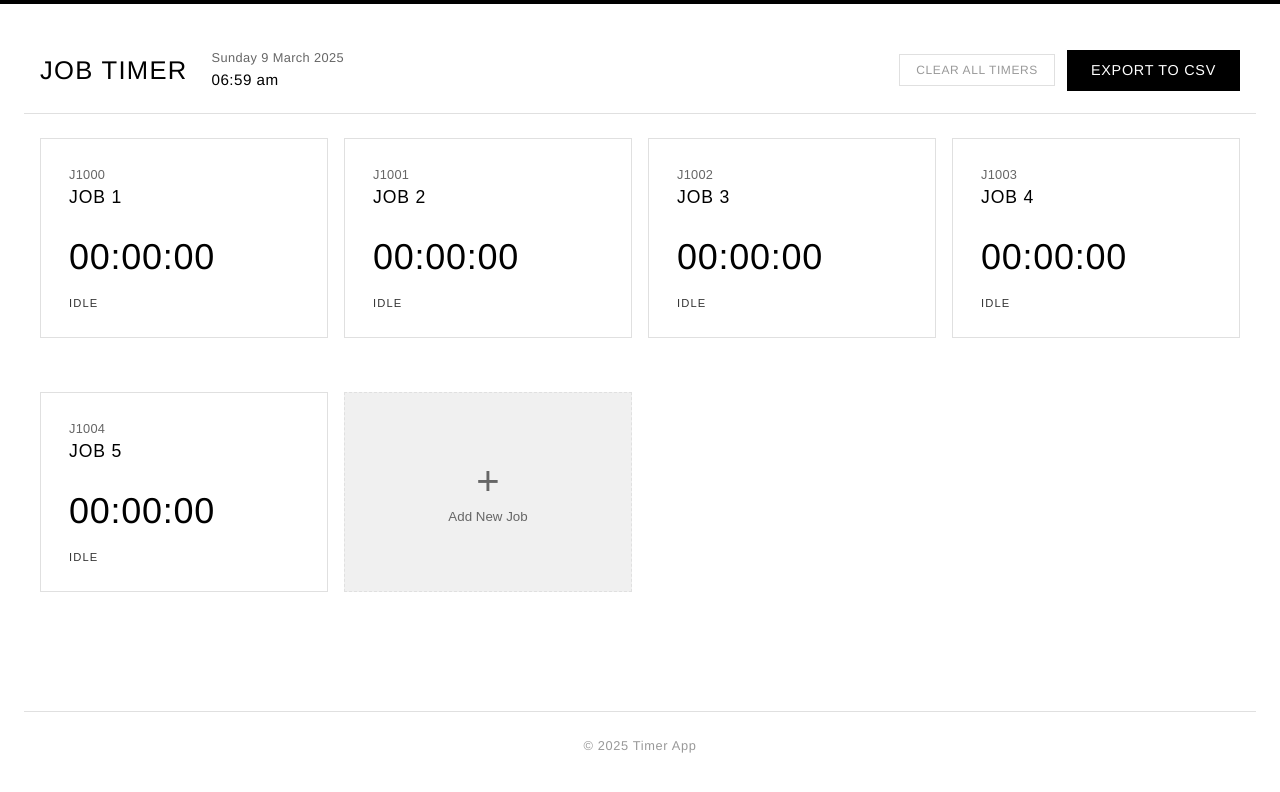
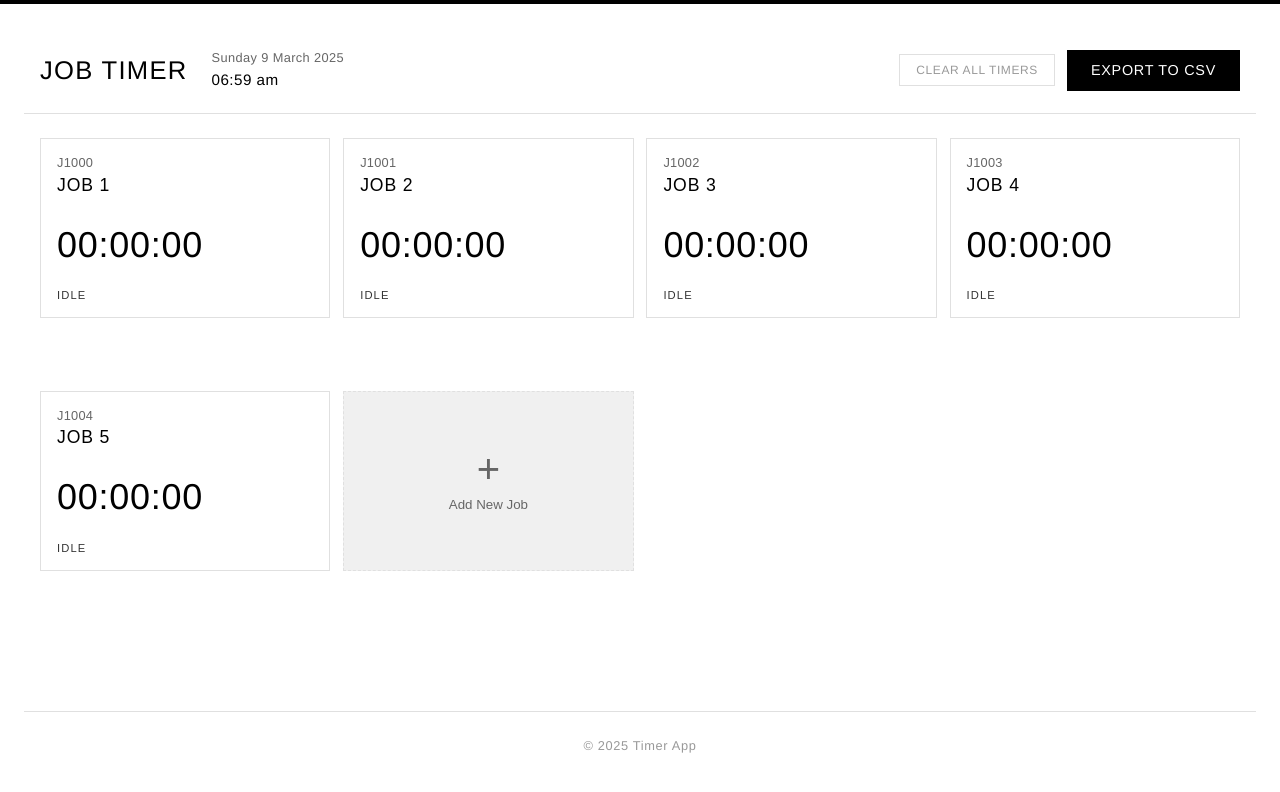
Before and after one commit to adrian-dotco/timer-app, a React (Vite) app: page / in a window 1280 px wide. Shown: the top 792 px of the page. Built offline with nearby package versions, Linux system fonts and the light colour scheme.

Commit message:
Fix vertical spacing between tiles at wider breakpoints and improve responsiveness

```diff
--- a/src/App.css
+++ b/src/App.css
@@ -173,12 +173,18 @@ h1 {
 }
 
 .timer-content {
-  padding: 1.75rem;
+  padding: 1.25rem;
   height: 100%;
   display: flex;
   flex-direction: column;
   justify-content: space-between;
   position: relative;
+}
+
+@media (min-width: 1025px) {
+  .timer-content {
+    padding: 1rem;
+  }
 }
 
 .job-info {
@@ -249,12 +255,19 @@ h1 {
   position: absolute;
   width: 8px;
   height: 8px;
-  top: 1.75rem;
-  right: 1.75rem;
+  top: 1.25rem;
+  right: 1.25rem;
   background: transparent;
   border-radius: 50%;
   opacity: 0;
   transition: all var(--transition-speed) ease;
+}
+
+@media (min-width: 1025px) {
+  .timer-button::after {
+    top: 1rem;
+    right: 1rem;
+  }
 }
 
 .timer-button.active::after {
@@ -267,7 +280,7 @@ h1 {
   background: var(--paused-color);
 }
 
-/* Media query for iPad and similar devices */
+/* Media queries for responsive grid */
 @media (min-width: 768px) and (max-width: 1024px) {
   .timer-grid {
     grid-template-columns: repeat(3, 1fr);
@@ -275,11 +288,33 @@ h1 {
   }
 
   .timer-button {
-    height: 220px;
+    height: 200px;
   }
 
   h1 {
     font-size: 1.75rem;
+  }
+}
+
+@media (min-width: 1025px) and (max-width: 1400px) {
+  .timer-grid {
+    grid-template-columns: repeat(4, 1fr);
+    gap: 0.8rem;
+  }
+
+  .timer-button {
+    height: 180px;
+  }
+}
+
+@media (min-width: 1401px) {
+  .timer-grid {
+    grid-template-columns: repeat(5, 1fr);
+    gap: 0.8rem;
+  }
+
+  .timer-button {
+    height: 170px;
   }
 }
 
@@ -312,8 +347,8 @@ h1 {
 
 .edit-icon {
   position: absolute;
-  top: 1.75rem;
-  right: 1.75rem;
+  top: 1.25rem;
+  right: 1.25rem;
   width: 24px;
   height: 24px;
   display: flex;
@@ -324,6 +359,13 @@ h1 {
   cursor: pointer;
   z-index: 2;
   color: var(--secondary-color);
+}
+
+@media (min-width: 1025px) {
+  .edit-icon {
+    top: 1rem;
+    right: 1rem;
+  }
 }
 
 .timer-button:hover .edit-icon {
```
